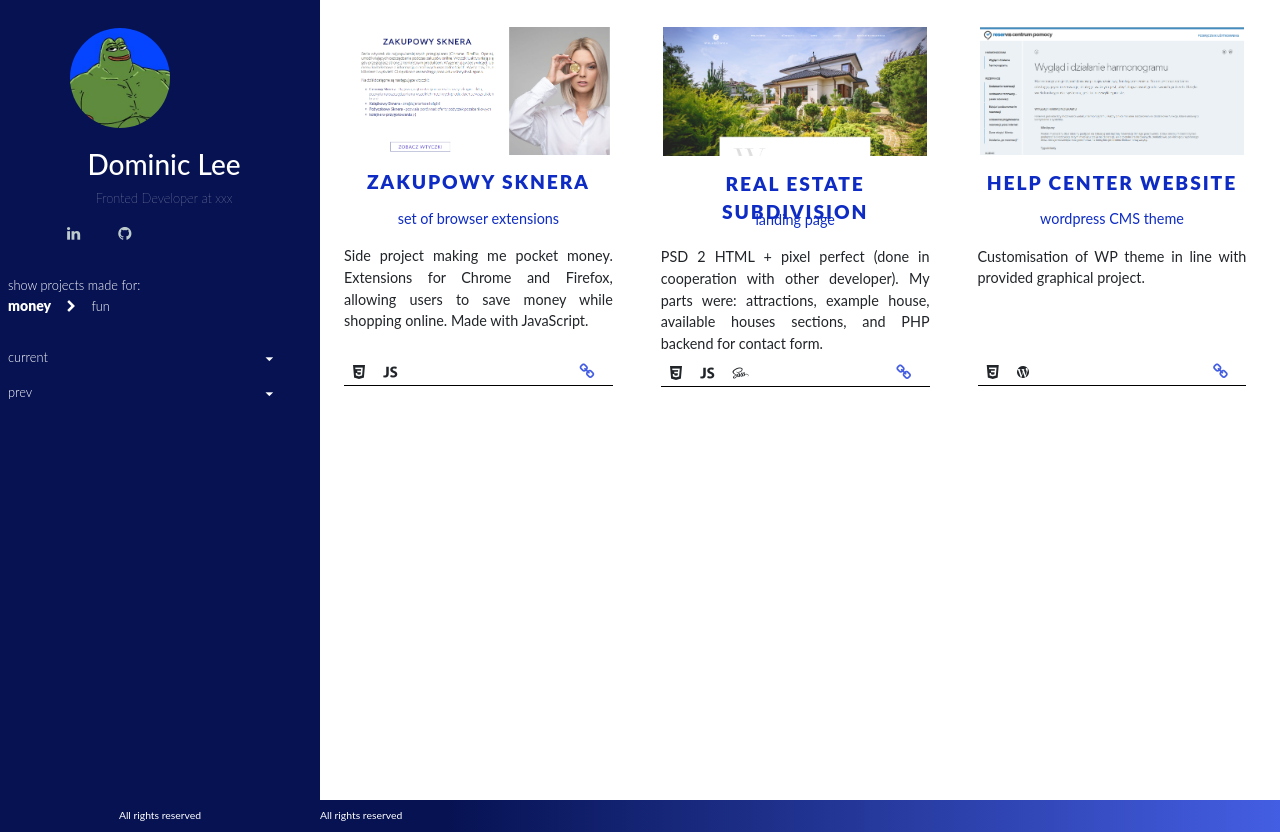
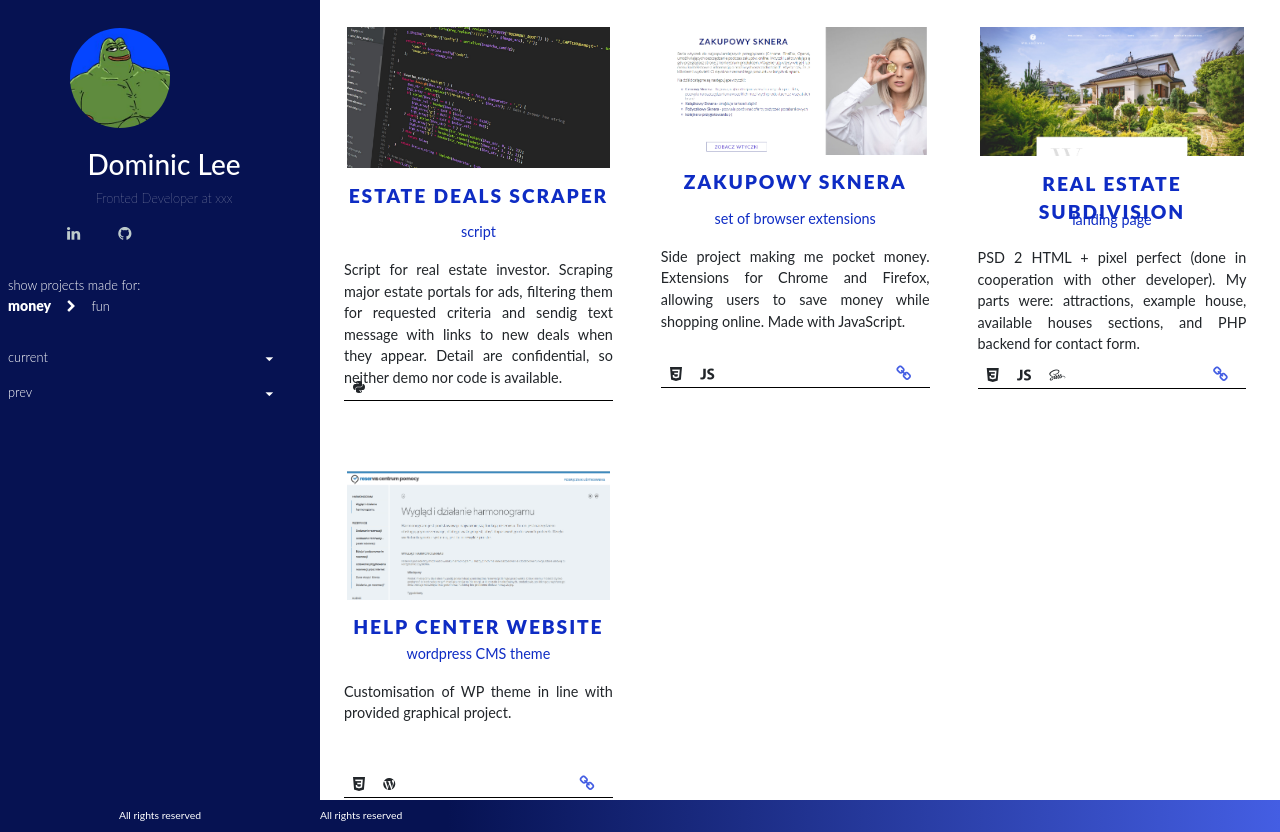
Before and after one commit to codezaur/folio, an Angular app: page / in a window 1280 px wide. Built offline with nearby package versions, Linux system fonts and the light colour scheme.

Commit message:
updated projects

```diff
--- a/src/app/projects/projects.component.ts
+++ b/src/app/projects/projects.component.ts
@@ -14,6 +14,15 @@ export class ProjectsComponent implements OnInit {
 
   projects = {
     cash: [
+      {name: 'Estate Deals Scraper',
+      capt: 'script',
+      desc: 'Script for real estate investor. Scraping major estate portals for ads, \
+      filtering them for requested criteria and sendig text message with \
+      links to new deals when they appear.\
+      Detail are confidential, so neither demo nor code is available.',
+      tech: ['ion-logo-python'],
+      pic: '../../assets/img/fake-python.jpg'
+    },
       {name: 'Zakupowy Sknera',
       capt: 'set of browser extensions',
       desc: 'Side project making me pocket money. \
```
Also changed, not shown: src/assets/img/fake-python.jpg (added).
